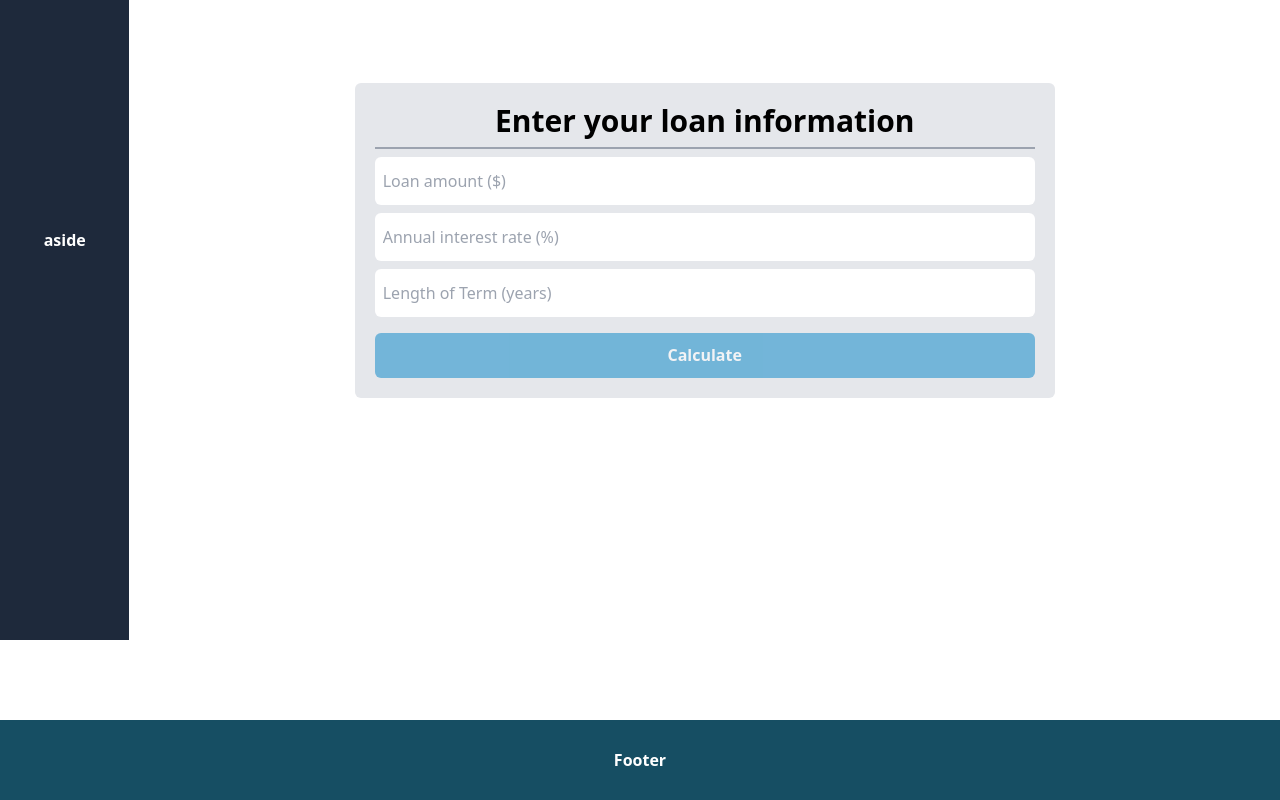
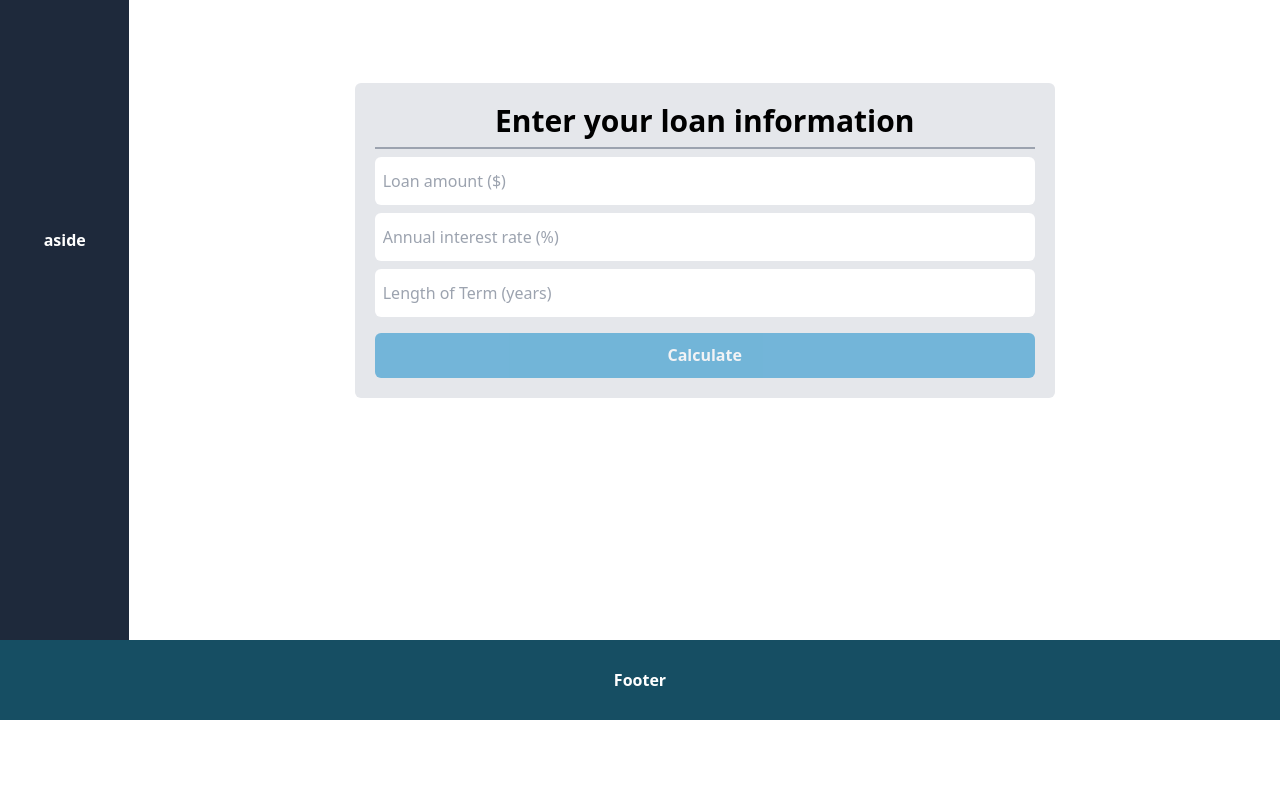
Before and after one commit to RecepCelik1/loan-calculator, a React (Create React App) app: page / in a window 1280 px wide. Shown: the part 280-1080 px from the top of the page. After the commit the page ends 1000 px from the top, so only its background shows below. Built offline with nearby package versions, Linux system fonts and the light colour scheme.

Commit message:
Update App.js

```diff
--- a/src/App.js
+++ b/src/App.js
@@ -219,7 +219,7 @@ function App() {
 
       </div>
 
-      <div className="w-full bg-cyan-900 font-bold text-white flex justify-center items-center h-20 mt-20">Footer</div>
+      <div className="w-full bg-cyan-900 font-bold text-white flex justify-center items-center h-20">Footer</div>
 
     </div>
     </div>
```
